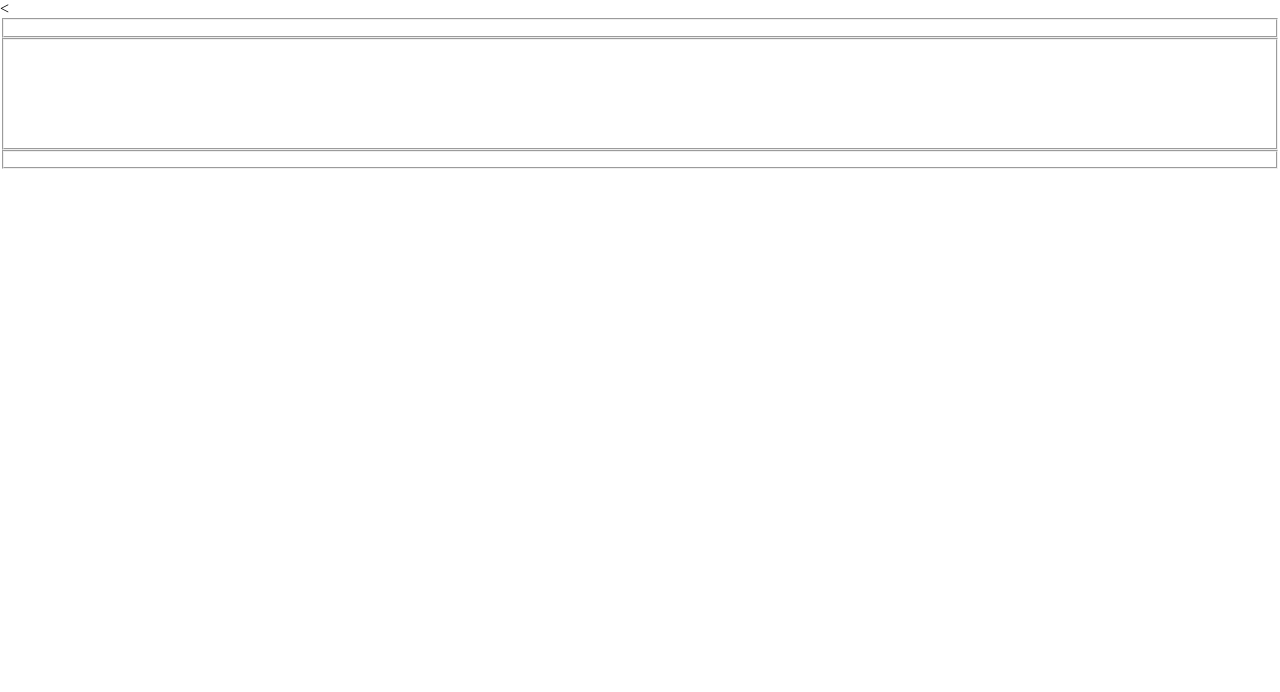
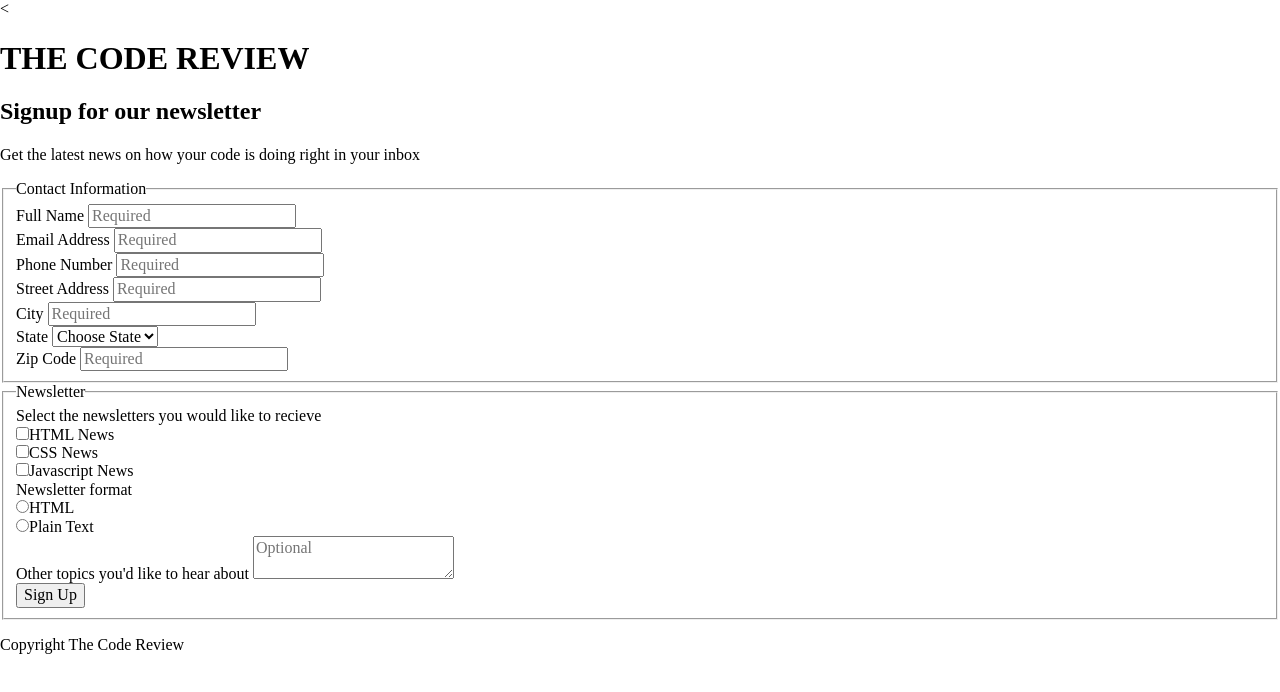
Before and after one commit to BellaBradbury/Responsive-Registration-Form, a plain HTML site: page index.html in a window 1280 px wide. Drawn offline with Linux system fonts and the light colour scheme; files that its build step writes are made by us from their sources.

Commit message:
html content

```diff
--- a/index.html
+++ b/index.html
@@ -11,123 +11,115 @@
 
   <body>
     <header>
-      <!-- <h1></h1> -->
+      <h1>THE CODE REVIEW</h1>
     </header>
 
     <main>
       <section>
-        <!-- <h2></h2> -->
-        <!-- <p></p> -->
+        <h2>Signup for our newsletter</h2>
+        <p>Get the latest news on how your code is doing right in your inbox</p>
       </section>
 
       <form>
 
         <fieldset>
-        <!-- <legend></legend> -->
+        <legend>Contact Information</legend>
 
-          <!-- <h2></h2> -->
+          <label for="name">Full Name</label>
+          <input type="text" id="name" name="user_name" placeholder="Required"><br>
 
-          <!-- <label for=""></label> -->
-          <!-- <input type="" id="" name="" placeholder=""> -->
+          <label for="email">Email Address</label>
+          <input type="email" id="email" name="user_email" placeholder="Required"><br>
 
-          <!-- <label for=""></label> -->
-          <!-- <input type="" id="" name="" placeholder=""> -->
+          <label for="phone">Phone Number</label>
+          <input type="tel" id="phone" name="ueser_phone" placeholder="Required"><br>
 
-          <!-- <label for=""></label> -->
-          <!-- <input type="" id="" name="" placeholder=""> -->
+          <label for="street_address">Street Address</label>
+          <input type="text" id="street_address" name="user_street_address" placeholder="Required"><br>
 
-          <!-- <label for=""></label> -->
-          <!-- <input type="" id="" name="" placeholder=""> -->
+          <label for="city">City</label>
+          <input type="text" id="city" name="user_city" placeholder="Required"><br>
 
-          <!-- <label for=""></label> -->
-          <!-- <input type="" id="" name="" placeholder=""> -->
+          <label for="state">State</label>
+          <select id="state" name="user_state">
+            <option value="" disabled selected>Choose State</option>
+            <option value="alabama">AL</option>
+            <option value="alaska">AK</option>
+            <option value="arizona">AZ</option>
+            <option value="california">CA</option>
+            <option value="colorado">CO</option>
+            <option value="connecticut">CT</option>
+            <option value="delaware">DE</option>
+            <option value="florida">FL</option>
+            <option value="georgia">GA</option>
+            <option value="hawaii">HI</option>
+            <option value="idaho">ID</option>
+            <option value="illinois">IL</option>
+            <option value="indiana">IM</option>
+            <option value="iowa">IA</option>
+            <option value="kansas">KS</option>
+            <option value="kentucky">KY</option>
+            <option value="louisiana">LA</option>
+            <option value="maine">ME</option>
+            <option value="maryland">MD</option>
+            <option value="massachusetts">MA</option>
+            <option value="michigan">MI</option>
+            <option value="minnesota">MN</option>
+            <option value="mississippi">MS</option>
+            <option value="missouri">MO</option>
+            <option value="montana">MT</option>
+            <option value="nabraska">NE</option>
+            <option value="nevada">NV</option>
+            <option value="new_hampshire">NH</option>
+            <option value="new_jersey">NJ</option>
+            <option value="new_mexico">NM</option>
+            <option value="new_york">NY</option>
+            <option value="north_carolina">NC</option>
+            <option value="north_dakota">ND</option>
+            <option value="ohio">OH</option>
+            <option value="oklahoma">OK</option>
+            <option value="oregon">OR</option>
+            <option value="pennsylvania">PA</option>
+            <option value="rhode_island">RI</option>
+            <option value="sourth_carolina">SC</option>
+            <option value="south dakota">SD</option>
+            <option value="tennessee">TN</option>
+            <option value="texas">TX</option>
+            <option value="utah">UT</option>
+            <option value="vermont">VT</option>
+            <option value="virginia">VA</option>
+            <option value="washington">WA</option>
+            <option value="west_virginia">WV</option>
+            <option value="wisconsin">WI</option>
+            <option value="wyoming">WY</option>
+          </select><br>
 
-          <!-- ***?optgroup label?*** -->
-          <!-- <optgroup label="" placeholder=""> -->
-            <!-- <option value=""></option> -->
-            <!-- <option value=""></option> -->
-            <!-- <option value=""></option> -->
-            <!-- <option value=""></option> -->
-            <!-- <option value=""></option> -->
-            <!-- <option value=""></option> -->
-            <!-- <option value=""></option> -->
-            <!-- <option value=""></option> -->
-            <!-- <option value=""></option> -->
-            <!-- <option value=""></option> -->
-            <!-- <option value=""></option> -->
-            <!-- <option value=""></option> -->
-            <!-- <option value=""></option> -->
-            <!-- <option value=""></option> -->
-            <!-- <option value=""></option> -->
-            <!-- <option value=""></option> -->
-            <!-- <option value=""></option> -->
-            <!-- <option value=""></option> -->
-            <!-- <option value=""></option> -->
-            <!-- <option value=""></option> -->
-            <!-- <option value=""></option> -->
-            <!-- <option value=""></option> -->
-            <!-- <option value=""></option> -->
-            <!-- <option value=""></option> -->
-            <!-- <option value=""></option> -->
-            <!-- <option value=""></option> -->
-            <!-- <option value=""></option> -->
-            <!-- <option value=""></option> -->
-            <!-- <option value=""></option> -->
-            <!-- <option value=""></option> -->
-            <!-- <option value=""></option> -->
-            <!-- <option value=""></option> -->
-            <!-- <option value=""></option> -->
-            <!-- <option value=""></option> -->
-            <!-- <option value=""></option> -->
-            <!-- <option value=""></option> -->
-            <!-- <option value=""></option> -->
-            <!-- <option value=""></option> -->
-            <!-- <option value=""></option> -->
-            <!-- <option value=""></option> -->
-            <!-- <option value=""></option> -->
-            <!-- <option value=""></option> -->
-            <!-- <option value=""></option> -->
-            <!-- <option value=""></option> -->
-            <!-- <option value=""></option> -->
-            <!-- <option value=""></option> -->
-            <!-- <option value=""></option> -->
-            <!-- <option value=""></option> -->
-            <!-- <option value=""></option> -->
-            <!-- <option value=""></option> -->
-          </optgroup>
-
-          <!-- <label for=""></label> -->
-          <!-- <input type="" id="" name="" placeholder=""> -->
+          <label for="zip">Zip Code</label>
+          <input type="text" id="zip" name="user_zip" placeholder="Required">
         </fieldset>
 
         <fieldset>
-        <!-- <legend></legend> -->
+        <legend>Newsletter</legend>
 
-          <!-- <h2></h2> -->
+          <label>Select the newsletters you would like to recieve</label><br>
+          <input type="checkbox" id="html_news" value="newsletter_html" name="user_newsletter"><label for="html_news">HTML News</label><br>
+          <input type="checkbox" id="css_news" value="newsletter_css" name="user_newsletter"><label for="css_news">CSS News</label><br>
+          <input type="checkbox" id="javascript_news" value="newsletter_javascript" name="user_newsletter"><label for="javascript_news">Javascript News</label><br>
 
-          <!-- <label for=""></label> -->
-          <!-- <input type="" id="" value="" name=""><label for=""></label> --><br>
-          <!-- <input type="" id="" value="" name=""><label for=""></label> --><br>
-          <!-- <input type="" id="" value="" name=""><label for=""></label> --><br>
+          <label for="">Newsletter format</label><br>
+          <input type="radio" id="html_format" value="html_format" name="user_format"><label for="html_format">HTML</label><br>
+          <input type="radio" id="plain_text_format" value="plain_text_format" name="user_format"><label for="plain_text_format">Plain Text</label><br>
 
-          <!-- <label for=""></label> -->
-          <!-- <input type="" id="" value="" name=""><label for=""></label> --><br>
-          <!-- <input type="" id="" value="" name=""><label for=""></label> --><br>
+          <label for="">Other topics you'd like to hear about</label>
+          <textarea id="topics" name="user_topics" placeholder="Optional"></textarea><br>
 
-          <!-- <label for=""></label> -->
-          <!-- <textarea id="" name="" placeholder=""></textarea> -->
-        </fieldset>
-
-        <fieldset>
-        <!-- <legend></legend> -->
-
-          <!-- <button type=""></button> -->
+          <button type="submit">Sign Up</button>
         </fieldset>
       </form>
     </main>
 
     <footer>
-      <!-- <p></p> -->
+      <p>Copyright The Code Review</p>
     </footer>
   </body>
 </html>
```
